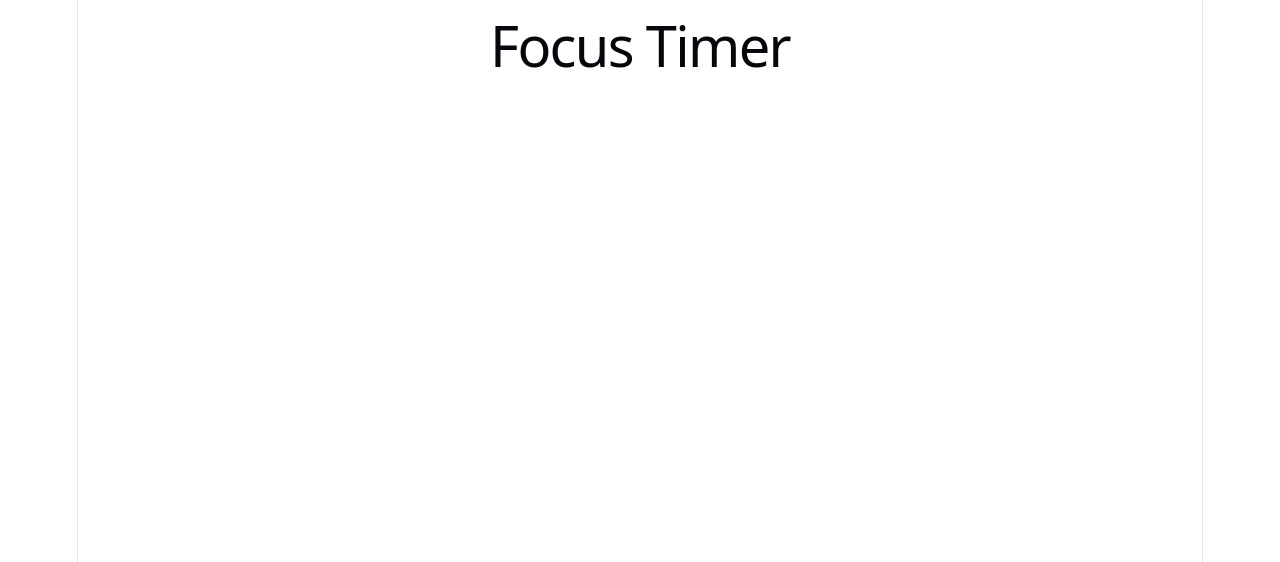
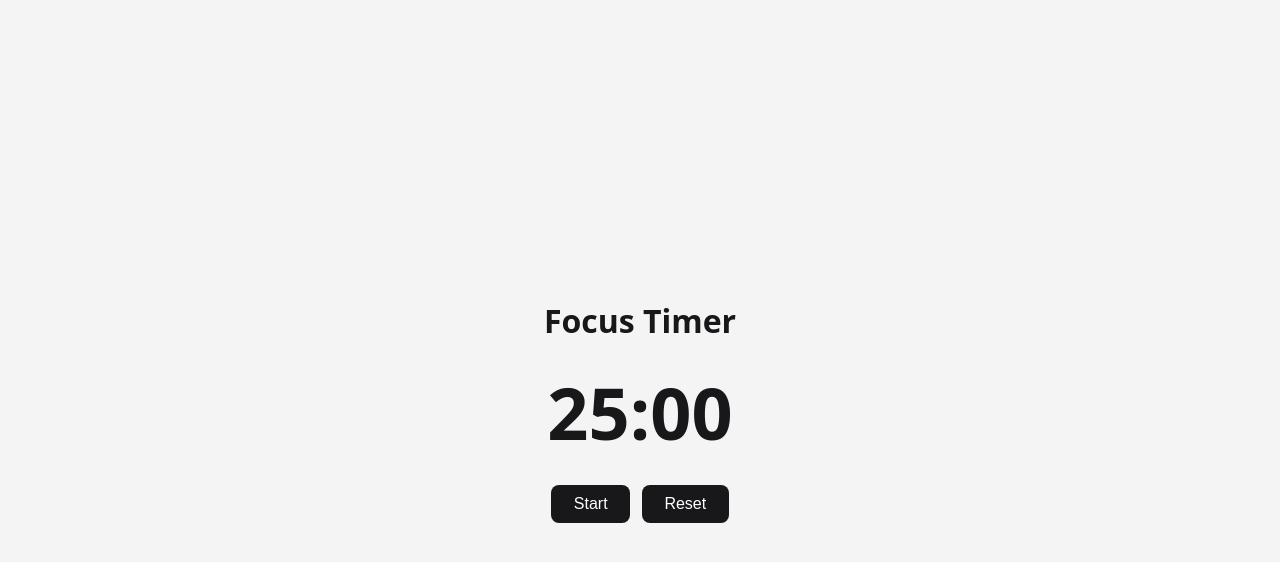
Before and after one commit to niraj5511/FocusTimer, a React (Vite) app: page / in a window 1280 px wide. Shown: the top 562 px of the page. Built offline with nearby package versions, Linux system fonts and the light colour scheme.

Commit message:
Add timer with start, pause and reset

```diff
--- a/src/App.jsx
+++ b/src/App.jsx
@@ -1,7 +1,48 @@
+import { useState, useEffect } from "react";
+
+const FOCUS_SECONDS = 25 * 60;
+
+function formatTime(totalSeconds) {
+  const minutes = String(Math.floor(totalSeconds / 60)).padStart(2, "0");
+  const seconds = String(totalSeconds % 60).padStart(2, "0");
+  return `${minutes}:${seconds}`;
+}
+
 export default function App() {
+  const [secondsLeft, setSecondsLeft] = useState(FOCUS_SECONDS);
+  const [isRunning, setIsRunning] = useState(false);
+
+  useEffect(() => {
+    if (!isRunning) return;
+
+    const id = setInterval(() => {
+      setSecondsLeft((prev) => {
+        if (prev <= 1) {
+          setIsRunning(false);
+          return 0;
+        }
+        return prev - 1;
+      });
+    }, 1000);
+
+    return () => clearInterval(id);
+  }, [isRunning]);
+
+  function handleReset() {
+    setIsRunning(false);
+    setSecondsLeft(FOCUS_SECONDS);
+  }
+
   return (
     <main>
       <h1>Focus Timer</h1>
+      <p className="time">{formatTime(secondsLeft)}</p>
+      <div className="buttons">
+        <button onClick={() => setIsRunning(!isRunning)}>
+          {isRunning ? "Pause" : "Start"}
+        </button>
+        <button onClick={handleReset}>Reset</button>
+      </div>
     </main>
   );
 }
--- a/src/index.css
+++ b/src/index.css
@@ -1,111 +1,40 @@
-:root {
-  --text: #6b6375;
-  --text-h: #08060d;
-  --bg: #fff;
-  --border: #e5e4e7;
-  --code-bg: #f4f3ec;
-  --accent: #aa3bff;
-  --accent-bg: rgba(170, 59, 255, 0.1);
-  --accent-border: rgba(170, 59, 255, 0.5);
-  --social-bg: rgba(244, 243, 236, 0.5);
-  --shadow:
-    rgba(0, 0, 0, 0.1) 0 10px 15px -3px, rgba(0, 0, 0, 0.05) 0 4px 6px -2px;
-
-  --sans: system-ui, 'Segoe UI', Roboto, sans-serif;
-  --heading: system-ui, 'Segoe UI', Roboto, sans-serif;
-  --mono: ui-monospace, Consolas, monospace;
-
-  font: 18px/145% var(--sans);
-  letter-spacing: 0.18px;
-  color-scheme: light dark;
-  color: var(--text);
-  background: var(--bg);
-  font-synthesis: none;
-  text-rendering: optimizeLegibility;
-  -webkit-font-smoothing: antialiased;
-  -moz-osx-font-smoothing: grayscale;
-
-  @media (max-width: 1024px) {
-    font-size: 16px;
-  }
+body {
+  margin: 0;
+  min-height: 100vh;
+  display: grid;
+  place-items: center;
+  font-family: system-ui, sans-serif;
+  background: #f4f4f5;
+  color: #18181b;
 }
 
-@media (prefers-color-scheme: dark) {
-  :root {
-    --text: #9ca3af;
-    --text-h: #f3f4f6;
-    --bg: #16171d;
-    --border: #2e303a;
-    --code-bg: #1f2028;
-    --accent: #c084fc;
-    --accent-bg: rgba(192, 132, 252, 0.15);
-    --accent-border: rgba(192, 132, 252, 0.5);
-    --social-bg: rgba(47, 48, 58, 0.5);
-    --shadow:
-      rgba(0, 0, 0, 0.4) 0 10px 15px -3px, rgba(0, 0, 0, 0.25) 0 4px 6px -2px;
-  }
-
-  #social .button-icon {
-    filter: invert(1) brightness(2);
-  }
+main {
+  text-align: center;
 }
 
-body {
-  margin: 0;
+.time {
+  font-size: 4.5rem;
+  font-weight: 700;
+  margin: 0.5rem 0 1.5rem;
+  font-variant-numeric: tabular-nums;
 }
 
-#root {
-  width: 1126px;
-  max-width: 100%;
-  margin: 0 auto;
-  text-align: center;
-  border-inline: 1px solid var(--border);
-  min-height: 100svh;
+.buttons {
   display: flex;
-  flex-direction: column;
-  box-sizing: border-box;
+  gap: 0.75rem;
+  justify-content: center;
 }
 
-h1,
-h2 {
-  font-family: var(--heading);
-  font-weight: 500;
-  color: var(--text-h);
+button {
+  padding: 0.6rem 1.4rem;
+  font-size: 1rem;
+  border: none;
+  border-radius: 8px;
+  background: #18181b;
+  color: white;
+  cursor: pointer;
 }
 
-h1 {
-  font-size: 56px;
-  letter-spacing: -1.68px;
-  margin: 32px 0;
-  @media (max-width: 1024px) {
-    font-size: 36px;
-    margin: 20px 0;
-  }
+button:hover {
+  background: #3f3f46;
 }
-h2 {
-  font-size: 24px;
-  line-height: 118%;
-  letter-spacing: -0.24px;
-  margin: 0 0 8px;
-  @media (max-width: 1024px) {
-    font-size: 20px;
-  }
-}
-p {
-  margin: 0;
-}
-
-code,
-.counter {
-  font-family: var(--mono);
-  display: inline-flex;
-  border-radius: 4px;
-  color: var(--text-h);
-}
-
-code {
-  font-size: 15px;
-  line-height: 135%;
-  padding: 4px 8px;
-  background: var(--code-bg);
-}
```
